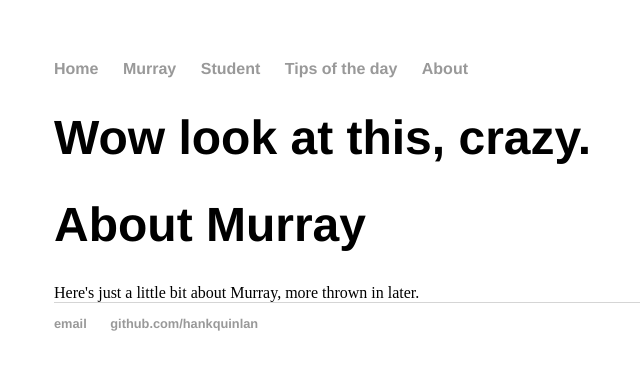
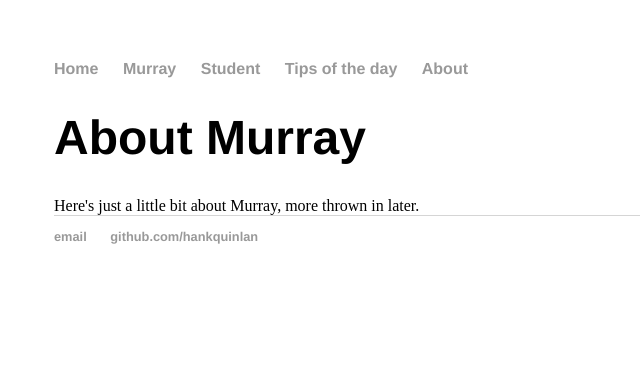
Before and after one commit to rowen2/rowen2.github.io, a Jekyll site: the page built from Murray/index.html, in a window 1280 px wide. Shown: the top 370 px of the page, without its empty margins (138-778 px from the left). Built offline with Jekyll 4.4.1, drawn with Linux system fonts in a browser that asks for light colours.

Commit message:
Update index.html

```diff
--- a/Murray/index.html
+++ b/Murray/index.html
@@ -1,6 +1,6 @@
 ---
-layout: Murray
-title: Wow look at this, crazy.
+layout: default
+title: Murray
 ---
 
   <div class = "Murray">
```
